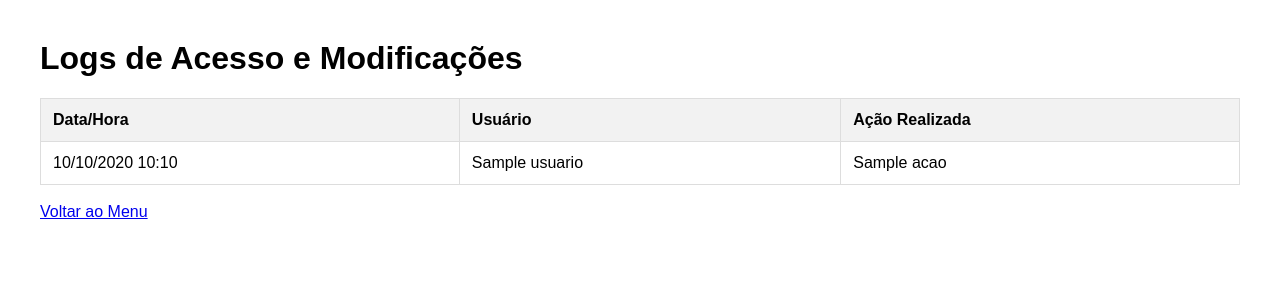
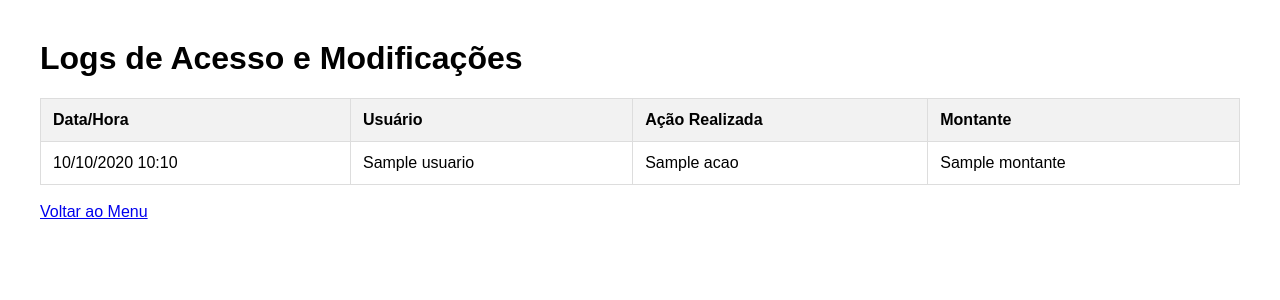
Before and after one commit to RickCipo/Engenharia-de-Software, a Django app: template financeiro/templates/logs.html in a window 1280 px wide. Shown: the top 300 px of the page. Run offline with Django 5.2, Linux system fonts and the light colour scheme; the template is opened without the code that fills it: most values are stand-ins (such as "Sample title", 1, 10 or a date in 2020); parts of the project's set-up code (start-up, migrations or seed data) failed here and were passed over.

Commit message:
Update logs.html

```diff
--- a/financeiro/templates/logs.html
+++ b/financeiro/templates/logs.html
@@ -19,6 +19,7 @@
                 <th>Data/Hora</th>
                 <th>Usuário</th>
                 <th>Ação Realizada</th>
+                <th>Montante</th>
             </tr>
         </thead>
         <tbody>
@@ -27,6 +28,7 @@
                 <td>{{ log.data_hora|date:"d/m/Y H:i" }}</td>
                 <td>{{ log.usuario|default:"Anônimo" }}</td>
                 <td>{{ log.acao }}</td>
+                <td>{{ log.montante }}</td>
             </tr>
             {% empty %}
             <tr>
```
